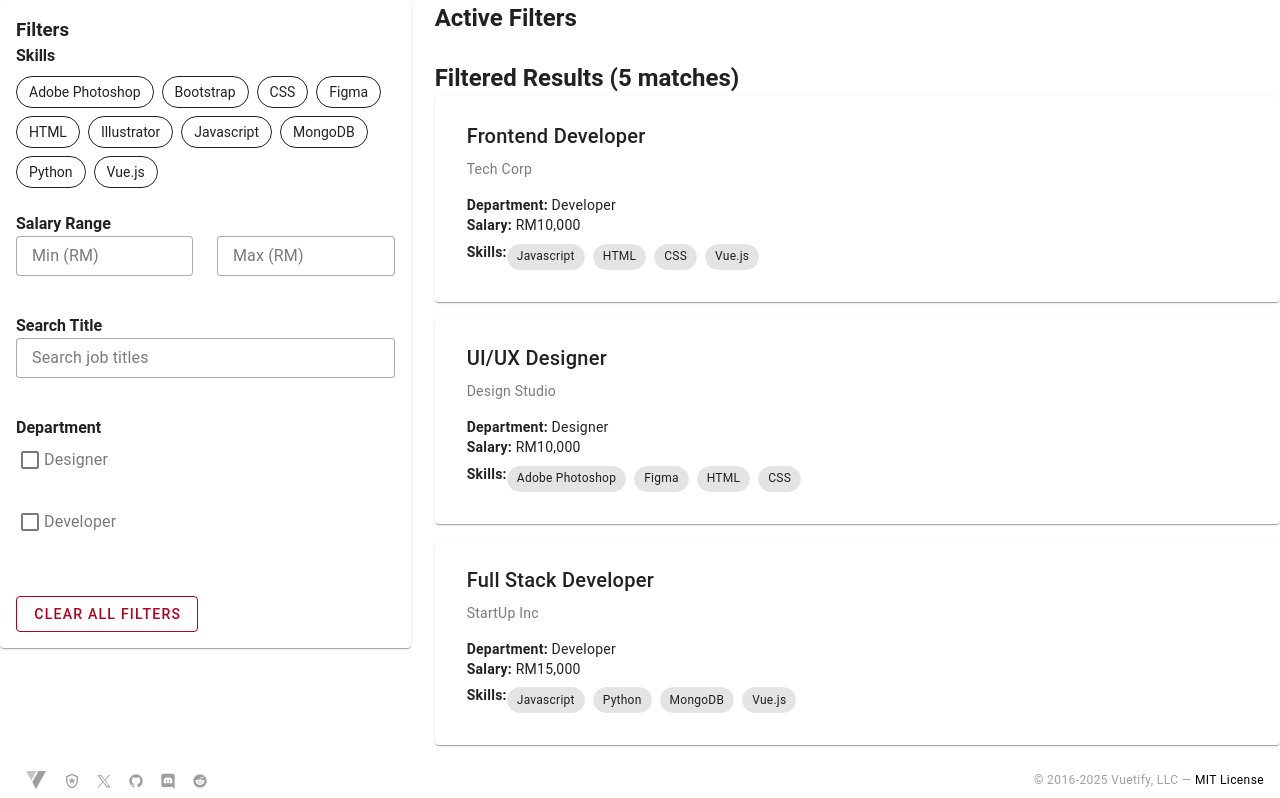
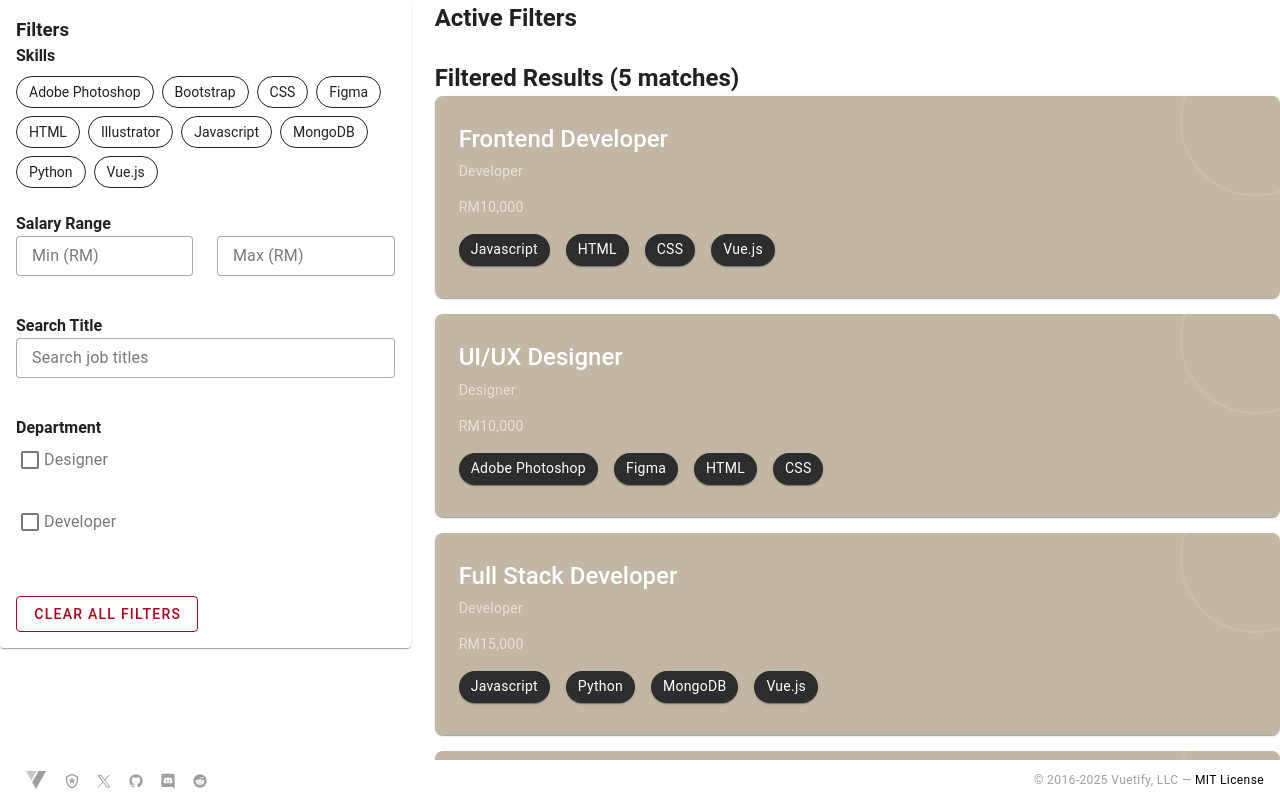
Before and after one commit to wazeefz/AIO, a Vue app: page /marcus/testStores in a window 1280 px wide. Shown: the top 798 px of the page. Built offline with nearby package versions, Linux system fonts and the light colour scheme.

Commit message:
updated profileCard

```diff
--- a/src/components/profileCard.vue
+++ b/src/components/profileCard.vue
@@ -1,27 +1,50 @@
 <template>
   <div>
-    <!-- Card remains the same -->
-    <v-card class="mb-4 pa-4 cursor-pointer" @click="openModal">
-      <v-card-title>{{ result.title }}</v-card-title>
-      <v-card-subtitle>{{ result.company }}</v-card-subtitle>
-      <v-card-text>
-        <div><strong>Department:</strong> {{ result.department }}</div>
-        <div><strong>Salary:</strong> {{ result.salary }}</div>
-        <div>
-          <strong>Skills:</strong>
+    <!-- Card -->
+    <v-card
+      class="mb-4 profile-card cursor-pointer"
+      @click="openModal"
+      color="#c2b7a4"
+      rounded="lg"
+    >
+      <v-card-text class="pa-6">
+        <v-card-title class="text-h5 font-weight-medium pa-0 text-white mb-1">
+          {{ result.title }}
+        </v-card-title>
+        <v-card-subtitle class="pa-0 text-white mb-4">
+          {{ result.department }}
+        </v-card-subtitle>
+        <v-card-subtitle class="pa-0 text-white mb-4">
+          {{ result.salary }}
+        </v-card-subtitle>
+
+        <div class="d-flex flex-wrap gap-2">
           <v-chip
-            v-for="skill in result.skills"
-            :key="skill"
-            size="small"
-            class="mr-2 mt-2"
+            v-for="skill in skillChips"
+            :key="skill.label"
+            variant="elevated"
+            class="mr-2 mb-2"
+            color="#2d2d2d"
+            text-color="white"
           >
-            {{ skill }}
+            {{ skill.label }}
+          </v-chip>
+          <v-chip
+            v-if="result.tools"
+            v-for="tool in result.tools"
+            :key="tool"
+            variant="elevated"
+            class="mr-2 mb-2"
+            color="#2d2d2d"
+            text-color="white"
+          >
+            {{ tool }}
           </v-chip>
         </div>
       </v-card-text>
     </v-card>
 
-    <!-- Modified Modal -->
+    <!-- Modal remains the same -->
     <v-dialog v-model="showModal" max-width="600px">
       <v-card>
         <div class="d-flex align-center justify-space-between pa-4">
@@ -49,15 +72,8 @@
               <h3 class="text-h6 mt-4">Salary</h3>
               <p>{{ result.salary }}</p>
 
-              <h3 class="text-h6 mt-4">Skill set</h3>
-              <v-chip
-                v-for="skill in result.skills"
-                :key="skill"
-                size="small"
-                class="mr-2 mt-2"
-              >
-                {{ skill }}
-              </v-chip>
+              <h3 class="text-h6 mt-4">Required Skills</h3>
+              <base-chips :chips="skillChips" :use-color-mapping="true" />
             </div>
           </slot>
         </v-card-text>
@@ -76,19 +92,26 @@
   </div>
 </template>
 
-<script>
-import { ref } from 'vue'
+<script setup>
+import BaseChips from '@/components/Chips.vue'
+import { ref, computed } from 'vue'
 
-export default {
-  name: 'ProfileCard',
-  props: {
+const props = defineProps({
   result: {
     type: Object,
     required: true,
   },
-  },
-  setup(props, { emit }) {
+})
+
+const emit = defineEmits(['modal-opened', 'modal-closed'])
 const showModal = ref(false)
+
+const skillChips = computed(() => {
+  return props.result.skills.map((skill) => ({
+    label: skill,
+    category: 'skills',
+  }))
+})
 
 const openModal = () => {
   showModal.value = true
@@ -99,22 +122,35 @@ export default {
   showModal.value = false
   emit('modal-closed')
 }
-
-    return {
-      showModal,
-      openModal,
-      closeModal,
-    }
-  },
-}
 </script>
 
 <style scoped>
+.profile-card {
+  position: relative;
+  overflow: hidden;
+}
+
+.profile-card::before {
+  content: '';
+  position: absolute;
+  top: -50px;
+  right: -50px;
+  width: 150px;
+  height: 150px;
+  border: 2px solid rgba(255, 255, 255, 0.1);
+  border-radius: 50%;
+}
+
 .cursor-pointer {
   cursor: pointer;
 }
+
 .cursor-pointer:hover {
   transform: translateY(-2px);
   transition: transform 0.2s ease;
 }
+
+.gap-2 {
+  gap: 0.5rem;
+}
 </style>
```
Lines whose indentation alone changed are shown as unchanged.
